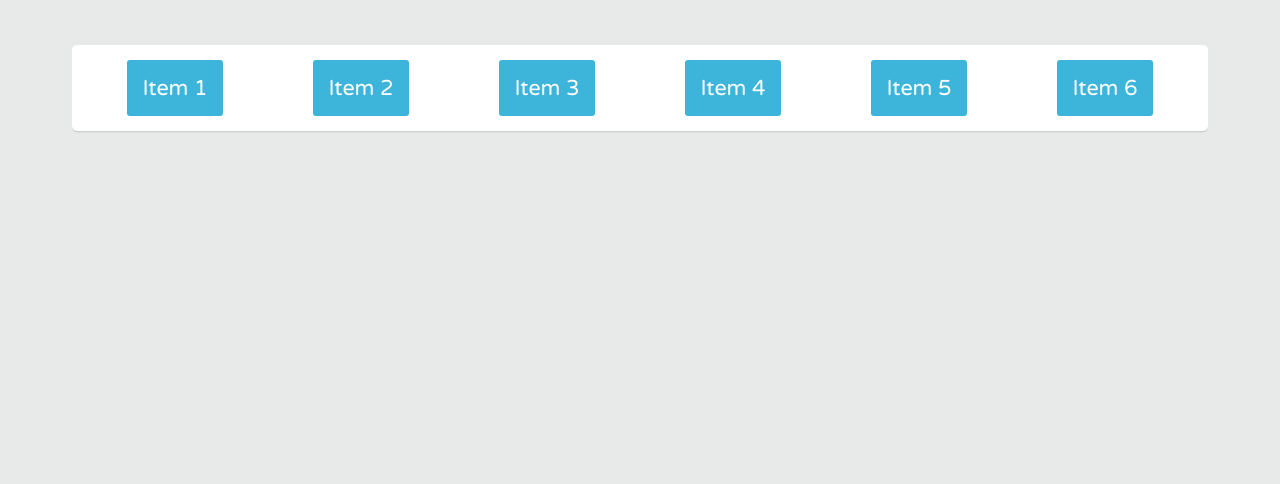
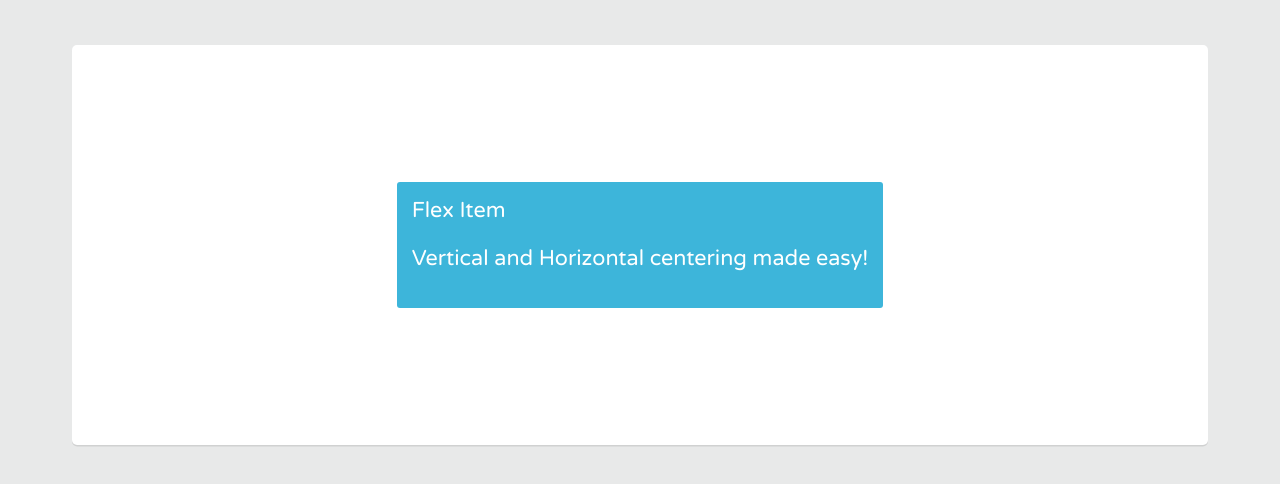
Before and after one commit to Jgobeille/flexbox-layout-example, a plain HTML site: page index.html in a window 1280 px wide. Drawn offline with Linux system fonts and the light colour scheme.

Commit message:
added in notes from all lessons

```diff
--- a/css/flexbox.css
+++ b/css/flexbox.css
@@ -5,13 +5,15 @@
 
 .container {
   /* Creates flex box container */
-  display: flex;
+  /* display: flex; */
   /* Specifies what direction the content will layout. Horizontally or Vertically */
-  flex-direction: row;
+  /* flex-direction: row; */
   /* allows content to break on to new line */
-  flex-wrap: wrap;
+  /* flex-wrap: wrap; */
   /* gives space evenly between all the content on the page, even the elements at the end. */
-  justify-content: space-around;
+  /* justify-content: space-around; */
+  /* height: 450px; */
+  /* align-items: center; */
 }
 
 
@@ -25,3 +27,69 @@
 .item-1 {
   order: -2
 } */
+
+
+
+/* flex grow lesson */
+
+/* .item {
+  flex-grow: 1;
+} */
+
+/*
+.item-3 {
+  flex-grow: 3;
+} */
+
+/* .item-1 {
+  flex-grow: 4;
+} */
+
+/* flex-basis and flex lesson */
+
+/* .item {
+  flex: 1 200px;
+}
+
+.item-2 {
+  flex-grow: 2;
+} */
+
+/* Align flex items on cross section lesson */
+
+/* .item-1 {
+  align-self: flex-start;
+} */
+
+/* =================================
+  Flexbox Vertical and Horizontal Centering Lesson
+==================================== */
+
+.container {
+  display: flex;
+  min-height: 50vh;
+}
+
+/* 3 different ways to center content */
+
+/* Method 1 */
+.container {
+  justify-content: center;
+  align-items: center;
+}
+
+/* Method 2 */
+
+/* .container {
+  justify-content: center;
+}
+
+.item {
+  align-self: center;
+} */
+
+/* Method 3 */
+
+/* .item  {
+  margin: auto;
+} */
--- a/index.html
+++ b/index.html
@@ -1,3 +1,35 @@
+<!-- <!DOCTYPE html>
+<html>
+<head>
+	<title>Flexbox Layout</title>
+	<link href='https://fonts.googleapis.com/css?family=Varela+Round' rel='stylesheet' type='text/css'>
+	<link rel="stylesheet" href="css/page.css">
+	<link rel="stylesheet" href="css/flexbox.css">
+</head>
+<body>
+	<div class="container">
+		<div class="item-1 item">
+			Item 1
+			<p>Mustache cred 3 wolf moon shabby chic, flannel vegan Godard selfies aesthetic taxidermy post-ironic forage deep v tousled.</p>
+		</div>
+		<div class="item-2 item">
+			Item 2
+			<p>Vegan meggings hashtag, before they sold out Pitchfork next level vinyl. Fanny pack direct trade High Life.</p>
+			<p>Bicycle rights mumblecore irony disrupt.</p>
+		</div>
+		<div class="item-3 item">
+			Item 3
+			<p>Banksy squid distillery Portland whatever, lo-fi Wes Anderson.</p>
+		</div>
+		<div class="item-4 item">
+			Item 4
+			<p>Sriracha raw denim fixie.</p>
+		</div>
+	</div>
+</body>
+</html> -->
+
+<!-- Vertical and Horizontal Centering -->
 <!DOCTYPE html>
 <html>
 
@@ -10,12 +42,10 @@
 
 <body>
 	<div class="container">
-		<div class="item-1 item">Item 1</div>
-		<div class="item-2 item">Item 2</div>
-		<div class="item-3 item">Item 3</div>
-		<div class="item-4 item">Item 4</div>
-		<div class="item-5 item">Item 5</div>
-		<div class="item-6 item">Item 6</div>
+		<div class="item-4 item">
+			Flex Item
+			<p>Vertical and Horizontal centering made easy!</p>
+		</div>
 	</div>
 </body>
 
```
